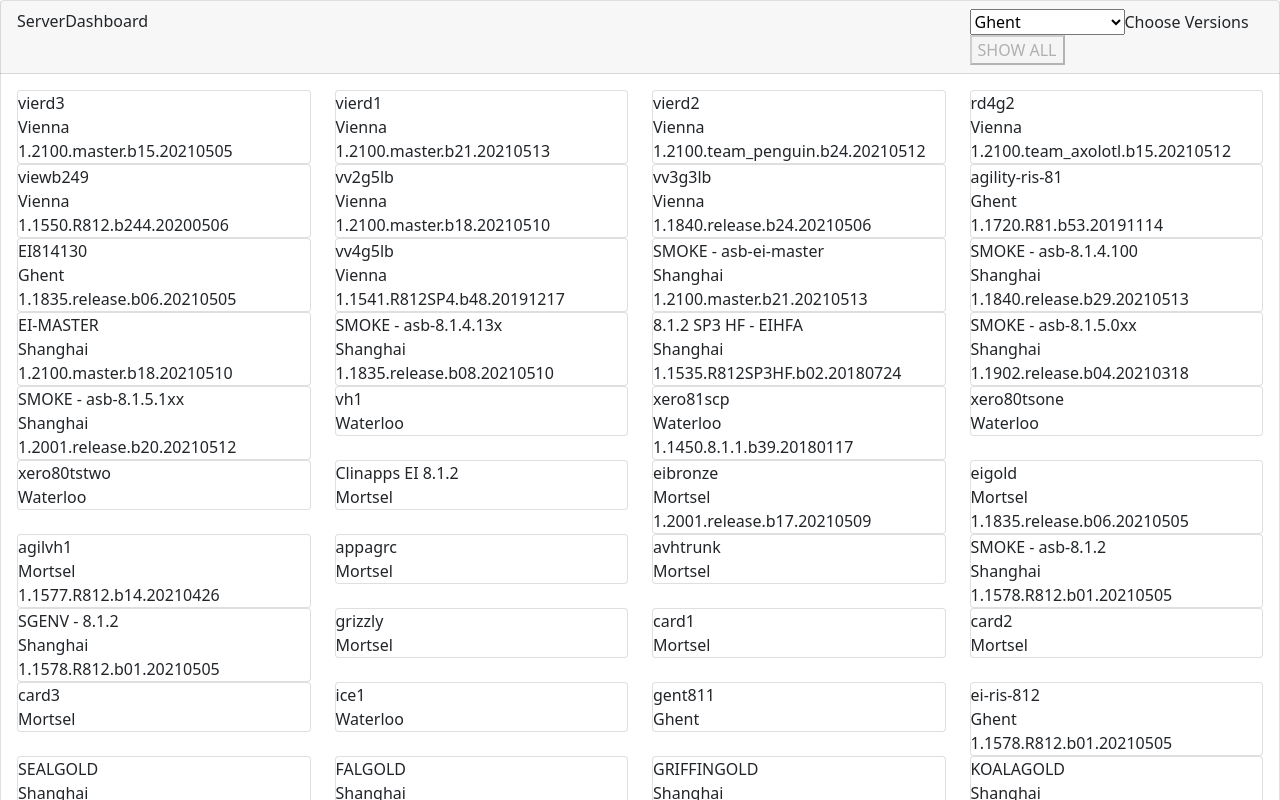
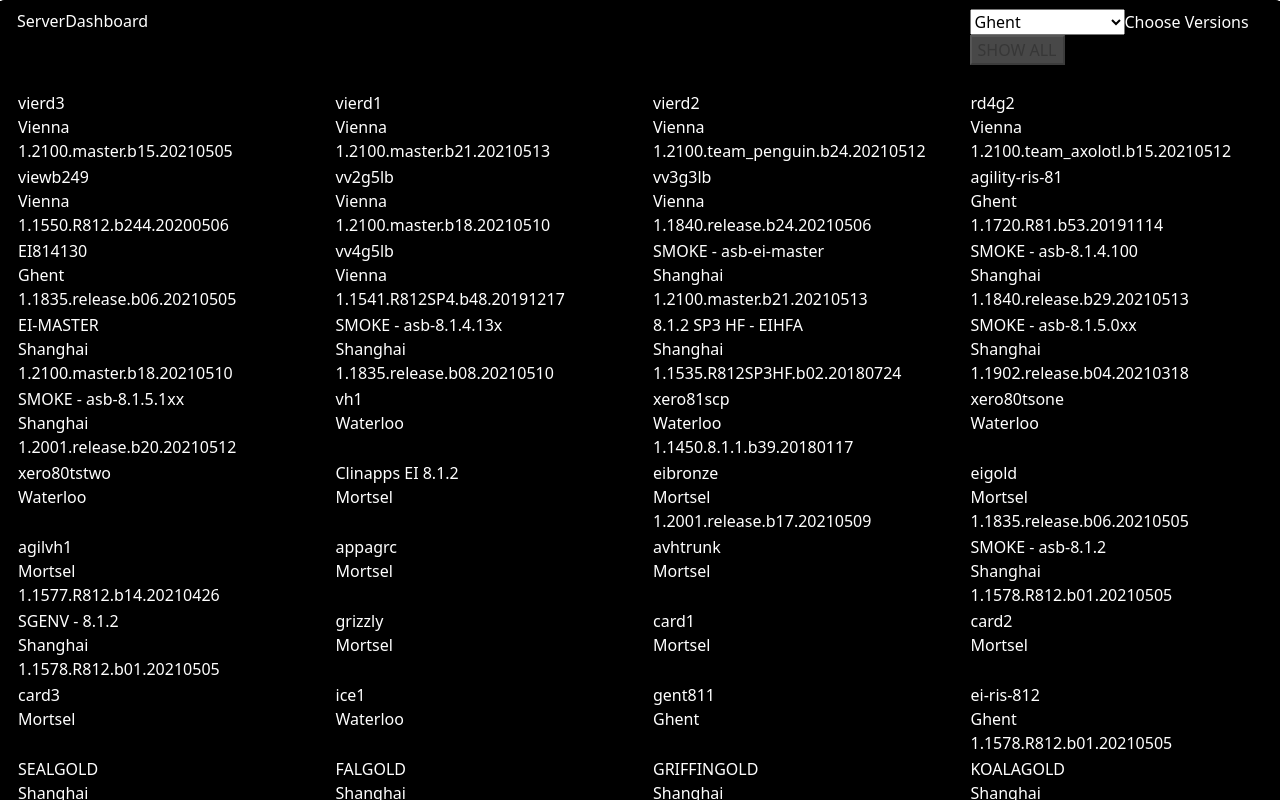
Before and after one commit to whhub/ServerDashboard, an Angular app: page / in a window 1280 px wide. Shown: the top 800 px of the page. Built offline with nearby package versions, Linux system fonts and the light colour scheme.

Commit message:
10 black backgroud white text

```diff
--- a/src/app/servers/server-list/server-list.component.css
+++ b/src/app/servers/server-list/server-list.component.css
@@ -0,0 +1,4 @@
+div {
+  background-color: black;
+  color: white;
+}
```
